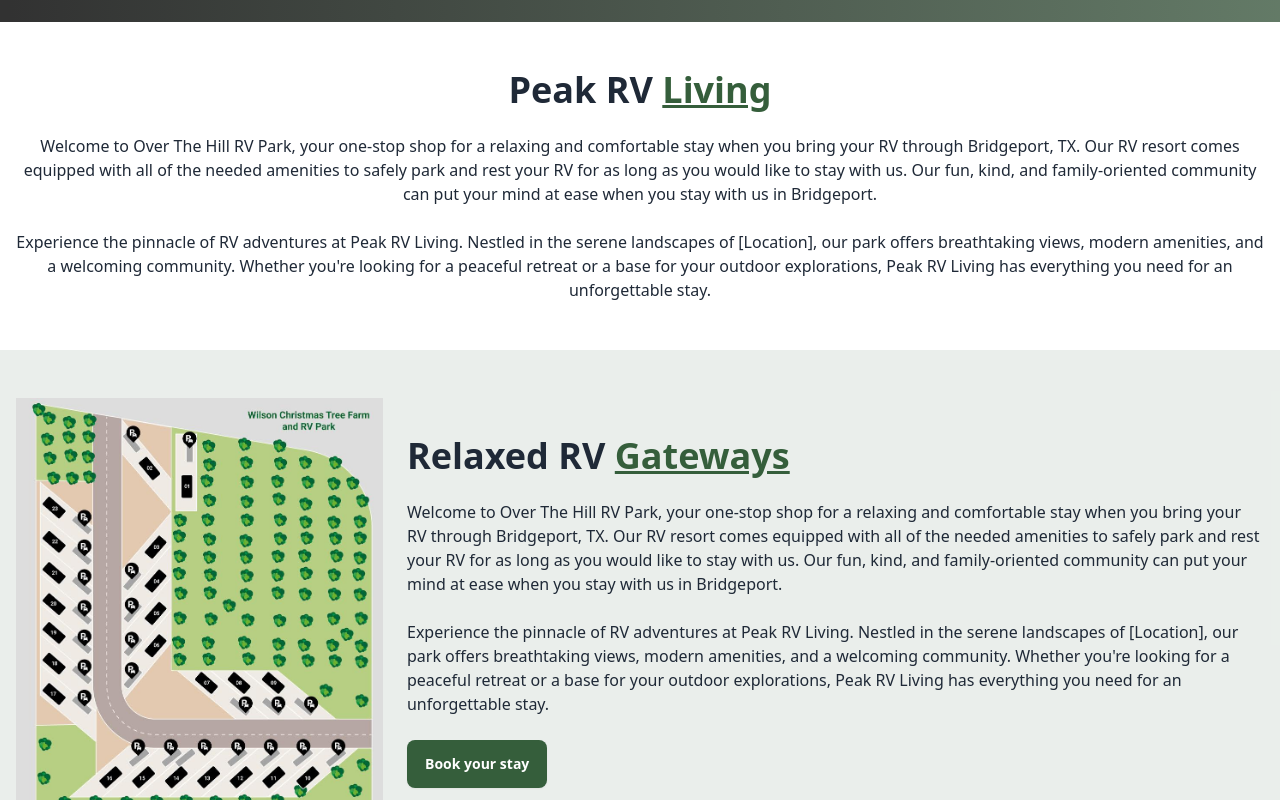
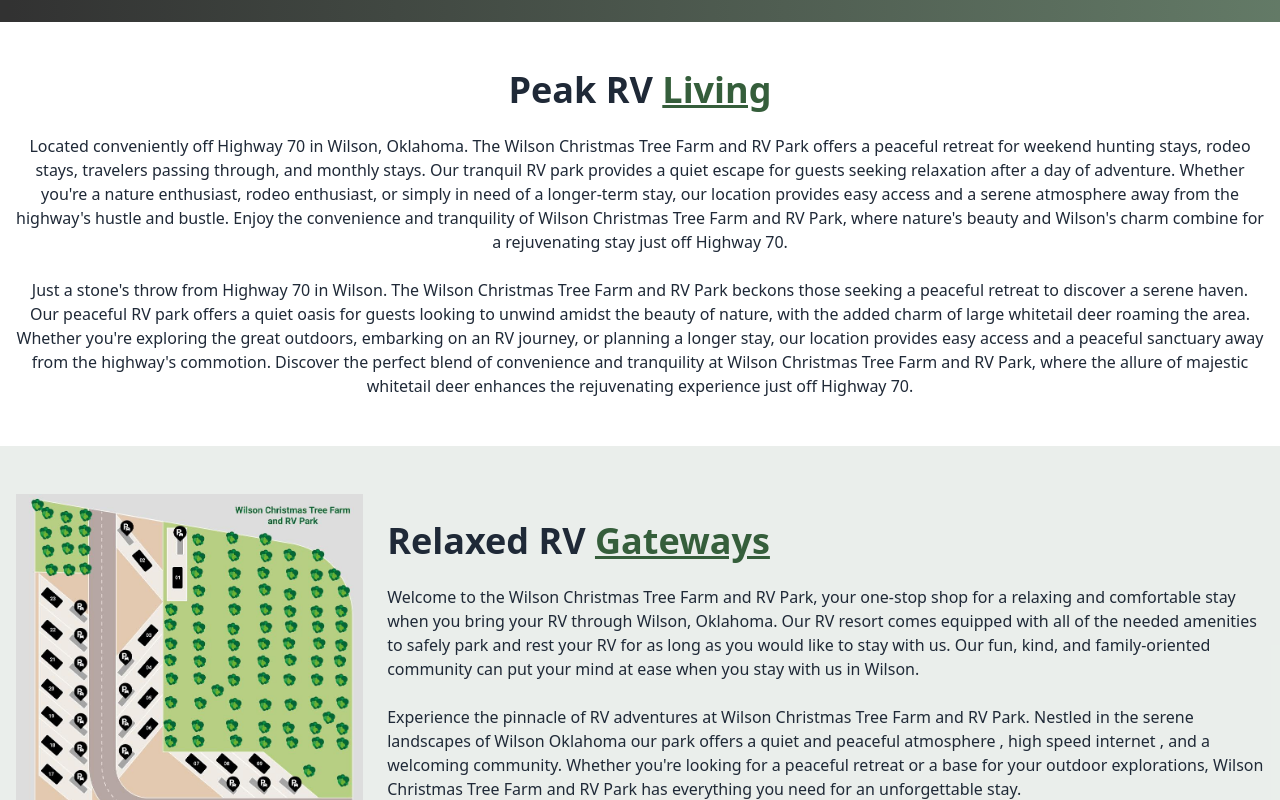
Before and after one commit to MahidunNobi/rv-park, a React (Vite) app: page / in a window 1280 px wide. Shown: the part 880-1680 px from the top of the page. Built offline with nearby package versions, Linux system fonts and the light colour scheme; grey boxes are pictures that could not be loaded.

Commit message:
Change day -2 completed

```diff
--- a/src/componants/Benifites&Reviews/Amenities/Amenities.jsx
+++ b/src/componants/Amenities&Reviews/Amenities/Amenities.jsx
@@ -43,7 +43,7 @@ const Amenities = () => {
           <div className="min-w-6">
             <FaCheckCircle className="text-hunterGreen" />
           </div>
-          300 1st Christmas Trees Planted 🌲 🌲🌲
+          300 1st Christmas Trees Planted🌲🌲🌲
         </li>
         <li className="text-xl flex items-center gap-3">
           <div className="min-w-6">
--- a/src/componants/ContactUsParkDetails/ParkInfo/ParkInfo.jsx
+++ b/src/componants/ContactUsParkDetails/ParkInfo/ParkInfo.jsx
@@ -17,16 +17,17 @@ const ParkInfo = () => {
       <div className="my-6">
         <h5 className="text-2xl font-semibold mb-3"> How to reach us:</h5>
         <span className="flex gap-3 items-center">
-          <FaPhoneAlt className="text-hunterGreen" /> +1 (940) 273-0875{" "}
+          <FaPhoneAlt className="text-hunterGreen" /> 580-668-0830
         </span>
         <br />
         <span className="flex gap-3 items-center">
-          <MdEmail className="text-hunterGreen" /> rv@park.com{" "}
+          <MdEmail className="text-hunterGreen" />{" "}
+          WilsonChristmastreefarm@gmail.com
         </span>
         <br />
         <span className="flex gap-3 items-center">
-          <FaLocationDot className="text-hunterGreen" /> 4677 W. Hwy 114,
-          Paradise, TX 76073
+          <FaLocationDot className="text-hunterGreen" /> 1955 Cimmaron Road,
+          Wilson Oklahoma 73463
         </span>
       </div>
     </div>
--- a/src/componants/Footer/Footer.jsx
+++ b/src/componants/Footer/Footer.jsx
@@ -16,7 +16,7 @@ const Footer = () => {
           <FaInstagram size={18} className="text-gray-600" />
         </button>
       </div>
-      <p>© 2024 RV Park near Paradise, TX | Over The Hill RV Park.</p>
+      <p>© Wilson Christmas Tree Farm and RV Park</p>
     </footer>
   );
 };
--- a/src/componants/PeakRVLiving/PeakRVLiving.jsx
+++ b/src/componants/PeakRVLiving/PeakRVLiving.jsx
@@ -5,19 +5,30 @@ const PeakRVLiving = () => {
     <div className="container mx-auto px-4 my-12">
       <Title title={"Peak RV"} colored={"Living"} />
       <p className="text-center my-6">
-        Welcome to Over The Hill RV Park, your one-stop shop for a relaxing and
-        comfortable stay when you bring your RV through Bridgeport, TX. Our RV
-        resort comes equipped with all of the needed amenities to safely park
-        and rest your RV for as long as you would like to stay with us. Our fun,
-        kind, and family-oriented community can put your mind at ease when you
-        stay with us in Bridgeport.
+        Located conveniently off Highway 70 in Wilson, Oklahoma. The Wilson
+        Christmas Tree Farm and RV Park offers a peaceful retreat for weekend
+        hunting stays, rodeo stays, travelers passing through, and monthly
+        stays. Our tranquil RV park provides a quiet escape for guests seeking
+        relaxation after a day of adventure. Whether you&apos;re a nature
+        enthusiast, rodeo enthusiast, or simply in need of a longer-term stay,
+        our location provides easy access and a serene atmosphere away from the
+        highway&apos;s hustle and bustle. Enjoy the convenience and tranquility
+        of Wilson Christmas Tree Farm and RV Park, where nature&apos;s beauty
+        and Wilson&apos;s charm combine for a rejuvenating stay just off Highway
+        70.
         <br />
         <br />
-        Experience the pinnacle of RV adventures at Peak RV Living. Nestled in
-        the serene landscapes of [Location], our park offers breathtaking views,
-        modern amenities, and a welcoming community. Whether you&apos;re looking
-        for a peaceful retreat or a base for your outdoor explorations, Peak RV
-        Living has everything you need for an unforgettable stay.
+        Just a stone&apos;s throw from Highway 70 in Wilson. The Wilson
+        Christmas Tree Farm and RV Park beckons those seeking a peaceful retreat
+        to discover a serene haven. Our peaceful RV park offers a quiet oasis
+        for guests looking to unwind amidst the beauty of nature, with the added
+        charm of large whitetail deer roaming the area. Whether you&apos;re
+        exploring the great outdoors, embarking on an RV journey, or planning a
+        longer stay, our location provides easy access and a peaceful sanctuary
+        away from the highway&apos;s commotion. Discover the perfect blend of
+        convenience and tranquility at Wilson Christmas Tree Farm and RV Park,
+        where the allure of majestic whitetail deer enhances the rejuvenating
+        experience just off Highway 70.
       </p>
     </div>
   );
--- a/src/componants/RelaxedRVGetaways/RelaxedRVGetaways.jsx
+++ b/src/componants/RelaxedRVGetaways/RelaxedRVGetaways.jsx
@@ -18,20 +18,20 @@ const RelaxedRVGetaways = () => {
         <div className="*:text-left">
           <Title title={"Relaxed RV"} colored={"Gateways"} />
           <p className="text-center my-6">
-            Welcome to Over The Hill RV Park, your one-stop shop for a relaxing
-            and comfortable stay when you bring your RV through Bridgeport, TX.
-            Our RV resort comes equipped with all of the needed amenities to
-            safely park and rest your RV for as long as you would like to stay
-            with us. Our fun, kind, and family-oriented community can put your
-            mind at ease when you stay with us in Bridgeport.
-            <br />
-            <br />
-            Experience the pinnacle of RV adventures at Peak RV Living. Nestled
-            in the serene landscapes of [Location], our park offers breathtaking
-            views, modern amenities, and a welcoming community. Whether
-            you&apos;re looking for a peaceful retreat or a base for your
-            outdoor explorations, Peak RV Living has everything you need for an
-            unforgettable stay.
+            Welcome to the Wilson Christmas Tree Farm and RV Park, your one-stop
+            shop for a relaxing and comfortable stay when you bring your RV
+            through Wilson, Oklahoma. Our RV resort comes equipped with all of
+            the needed amenities to safely park and rest your RV for as long as
+            you would like to stay with us. Our fun, kind, and family-oriented
+            community can put your mind at ease when you stay with us in Wilson.
+            <br /> <br />
+            Experience the pinnacle of RV adventures at Wilson Christmas Tree
+            Farm and RV Park. Nestled in the serene landscapes of Wilson
+            Oklahoma our park offers a quiet and peaceful atmosphere , high
+            speed internet , and a welcoming community. Whether you&apos;re
+            looking for a peaceful retreat or a base for your outdoor
+            explorations, Wilson Christmas Tree Farm and RV Park has everything
+            you need for an unforgettable stay.
           </p>
           <FilledButton />
         </div>
--- a/src/pages/Home/Home.jsx
+++ b/src/pages/Home/Home.jsx
@@ -3,7 +3,7 @@ import Banner from "../../componants/Banner/Banner";
 import PeakRVLiving from "../../componants/PeakRVLiving/PeakRVLiving";
 import RelaxedRVGetaways from "../../componants/RelaxedRVGetaways/RelaxedRVGetaways";
 import ImageGallery from "../../componants/ImageGallery/ImageGallery";
-import BenifitesReviews from "../../componants/Benifites&Reviews/BenifitesReviews";
+import AmenitiesReviews from "../../componants/Amenities&Reviews/AmenitiesReviews";
 import Pricing from "../../componants/Pricing/Pricing";
 import ContactUsParkDetails from "../../componants/ContactUsParkDetails/ContactUsParkDetails";
 import Faq from "../../componants/Faq/Faq";
@@ -19,7 +19,7 @@ const Home = () => {
       <PeakRVLiving />
       <RelaxedRVGetaways />
       <ImageGallery />
-      <BenifitesReviews />
+      <AmenitiesReviews />
       <Pricing />
       <ContactUsParkDetails />
       <Faq />
```
Also changed, not shown: src/componants/Amenities&Reviews/AmenitiesReviews.jsx (renamed from src/componants/Benifites&Reviews/BenifitesReviews.jsx), src/componants/Amenities&Reviews/Reviews/Reviews.css (renamed from src/componants/Benifites&Reviews/Reviews/Reviews.css), src/componants/Amenities&Reviews/Reviews/Reviews.jsx (renamed from src/componants/Benifites&Reviews/Reviews/Reviews.jsx).
